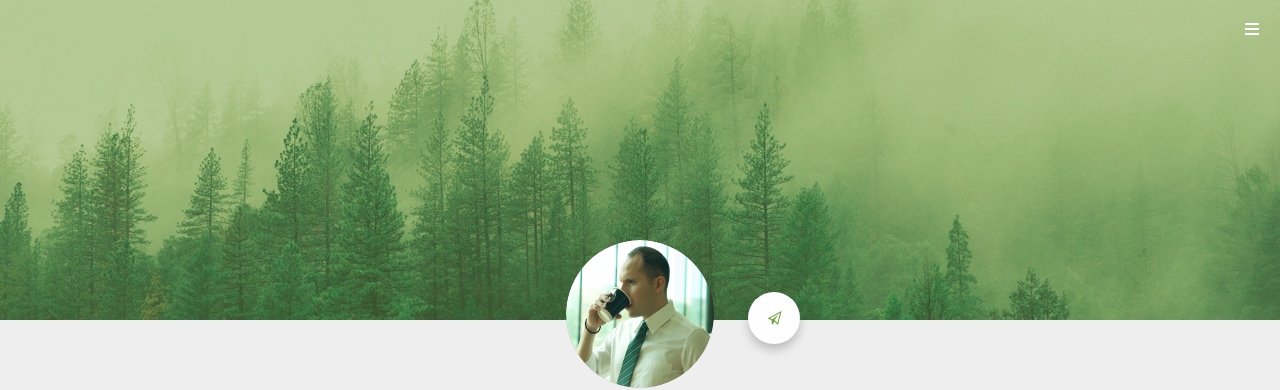
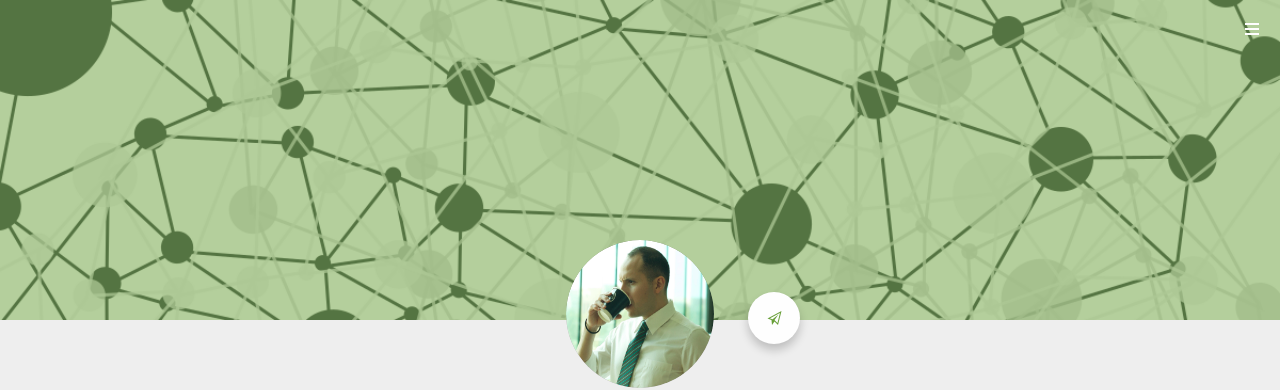
Before and after one commit to galanisl/galanisl.github.io, a plain HTML site: page index.html in a window 1280 px wide. Shown: the top 390 px of the page. Drawn offline with Linux system fonts and the light colour scheme; some packages are replaced by stand-ins of ours; a script that the page names is missing; files whose address does not match are found by name.

Commit message:
Updated background image

```diff
--- a/index.html
+++ b/index.html
@@ -54,7 +54,7 @@
 
 		<!-- Started Background -->
 		<div class="started-bg">
-			<div class="slide" style="background-image: url(images/slide-bg.jpg);"></div>
+			<div class="slide" style="background-image: url(images/ppin.png);"></div>
 		</div>
 
 		<!-- Header -->
```
Also changed, not shown: images/ppin.png (added), images/slide-bg.jpg (deleted).
